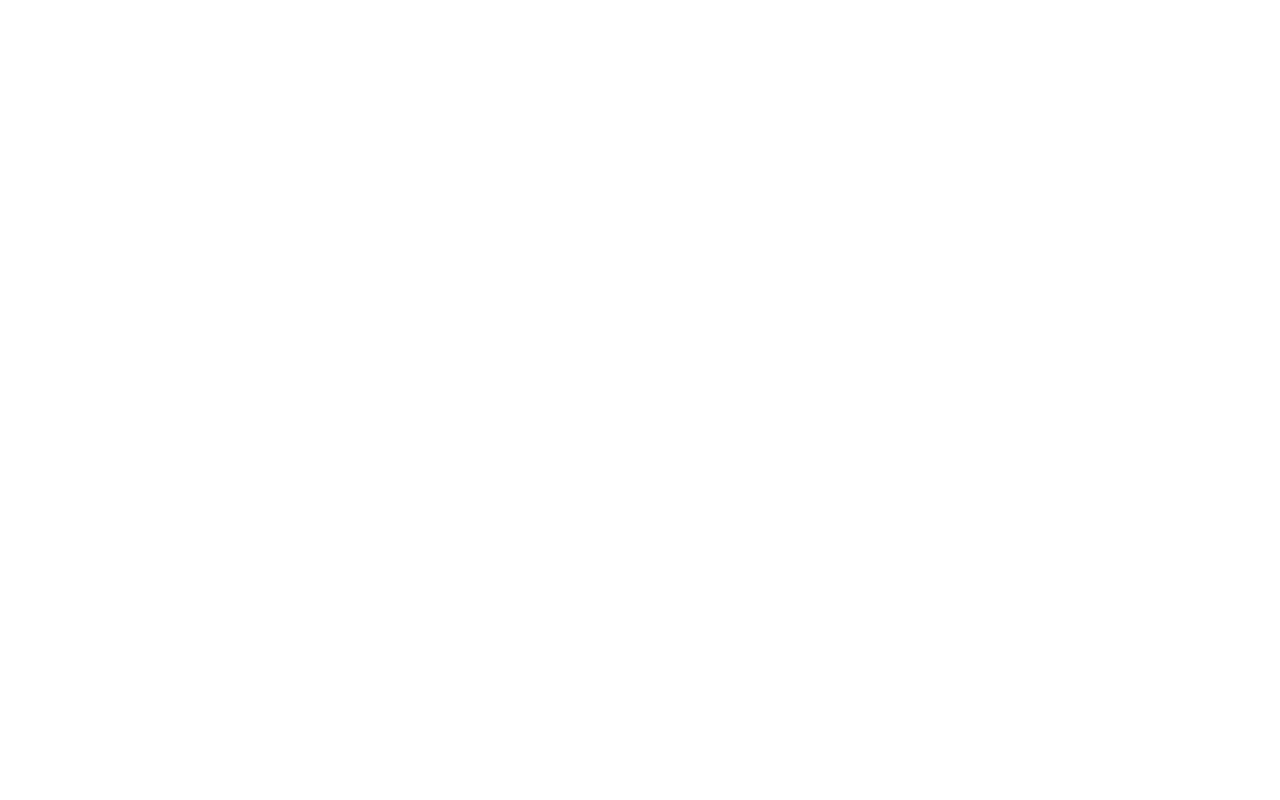
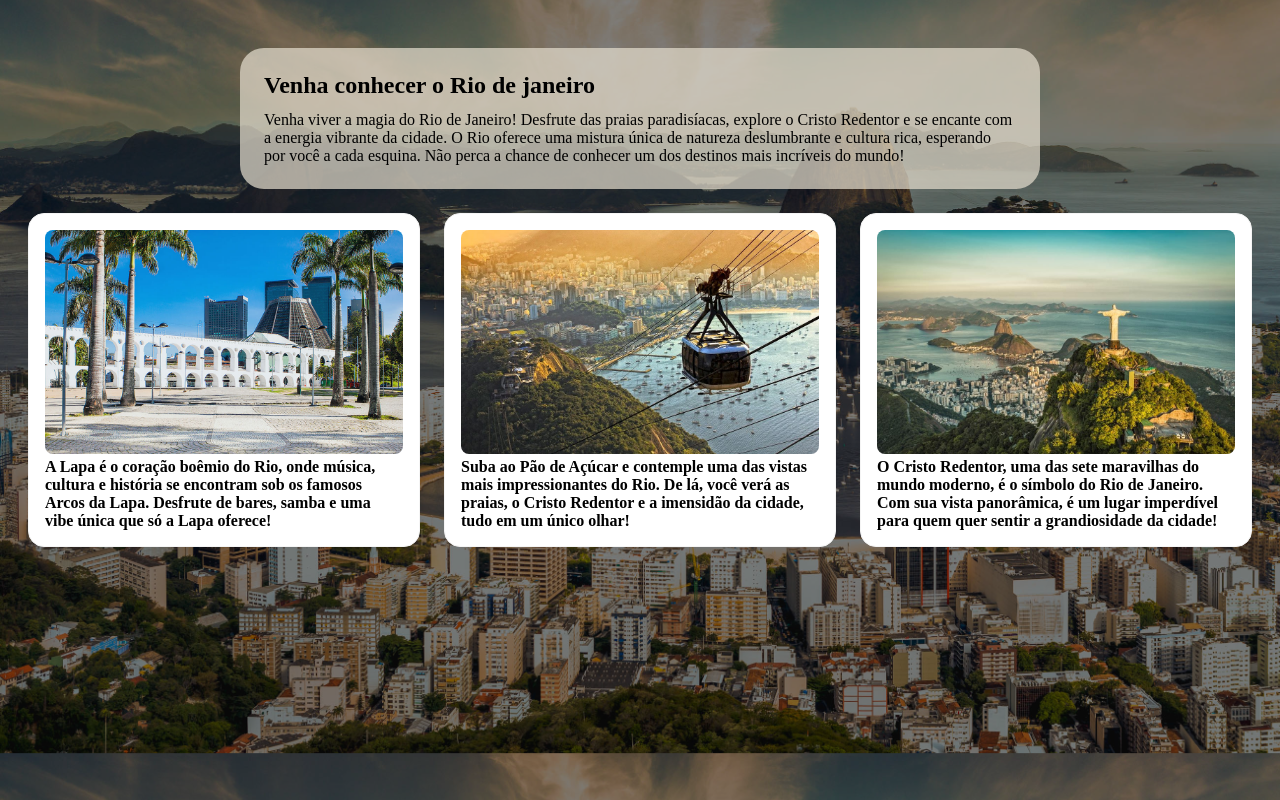
Before and after one commit to lucassilvaduarte/Projeto-rio, a plain HTML site: page index.html in a window 1280 px wide. Drawn offline with Linux system fonts and the light colour scheme.

Commit message:
Adicionei as imagens e textos

```diff
--- a/index.html
+++ b/index.html
@@ -1,20 +1,50 @@
 <!DOCTYPE html>
-<html lang="pt-br" class="dark">
+<html lang="pt-br">
   <head>
-    <meta charset="UTF-8">
-    <meta name="viewport" content="width=device-width, initial-scale=1.0">
+    <meta charset="UTF-8" />
+    <meta name="viewport" content="width=device-width, initial-scale=1.0" />
     <title>Rio de janeiro</title>
-    <link rel="stylesheet" href="style.css">
+    <link rel="stylesheet" href="style.css" />
   </head>
   <body>
-    <div id="page">
     <main>
-        <section  id="about">
+      <section id="about">
+        <h1>Venha conhecer o Rio de janeiro</h1>
 
+        <p>
+          Venha viver a magia do Rio de Janeiro! Desfrute das praias
+          paradisíacas, explore o Cristo Redentor e se encante com a energia
+          vibrante da cidade. O Rio oferece uma mistura única de natureza
+          deslumbrante e cultura rica, esperando por você a cada esquina. Não
+          perca a chance de conhecer um dos destinos mais incríveis do mundo!
+        </p>
       </section>
-        <section  id="historia"></section>
-        <section  id="pontos_turisticos"></section>
+      <section id="pontos_turisticos">
+        <div>
+          <img src="Assets/lapa.jpg" alt="" />
+          <h6>
+            A Lapa é o coração boêmio do Rio, onde música, cultura e história se
+            encontram sob os famosos Arcos da Lapa. Desfrute de bares, samba e
+            uma vibe única que só a Lapa oferece!
+          </h6>
+        </div>
+        <div>
+          <img src="Assets/pao_de_acucar.jpg" alt="" />
+          <h6>
+            Suba ao Pão de Açúcar e contemple uma das vistas mais
+            impressionantes do Rio. De lá, você verá as praias, o Cristo
+            Redentor e a imensidão da cidade, tudo em um único olhar!
+          </h6>
+        </div>
+        <div>
+          <img src="Assets/rio_dia.jpg" alt="" />
+          <h6>
+            O Cristo Redentor, uma das sete maravilhas do mundo moderno, é o
+            símbolo do Rio de Janeiro. Com sua vista panorâmica, é um lugar
+            imperdível para quem quer sentir a grandiosidade da cidade!
+          </h6>
+        </div>
+      </section>
     </main>
-    </div>
   </body>
 </html>
--- a/style.css
+++ b/style.css
@@ -1,6 +1,7 @@
 *{
     margin: 0;
     padding: 0;
+    box-sizing: border-box;
 }
 body{
     width: 100%;
@@ -8,7 +9,42 @@ body{
     background-image: url(Assets/fundo_dia.jpg);
     background-size: cover;
     background-position: 0 -100px;
+    backdrop-filter: brightness(.5);
 }
-html.dark body {
-    background-image: url(Assets/fundo_noite);
+main{
+   display: grid;
+   gap: 24px;
+   padding: 48px 28px;
 }
+#about{
+    padding: 24px;
+    width: 100%;
+    max-width: 800px;
+    background-color: #e4dccdb7;
+    border-radius: 24px;
+    margin: 0 auto;
+    display: grid;
+    gap:12px;
+}
+
+#pontos_turisticos {
+   display: flex;
+   gap: 24px;
+}
+
+#pontos_turisticos > div {
+    flex: 1;
+    background-color: #fff;
+    border: 1px solid #f4f4f4;
+    padding: 16px;
+    border-radius:  16px; ;
+}
+#pontos_turisticos img{
+    border-radius: 8px;
+    width: 100%;
+    aspect-ratio: 16/10;
+    object-fit: cover;
+}
+#pontos_turisticos h6{
+    font-size: 16px;
+}
```
Also changed, not shown: Assets/lapa.jpg (added), Assets/pao_de_acucar.jpg (added). Lines whose indentation alone changed are shown as unchanged.
